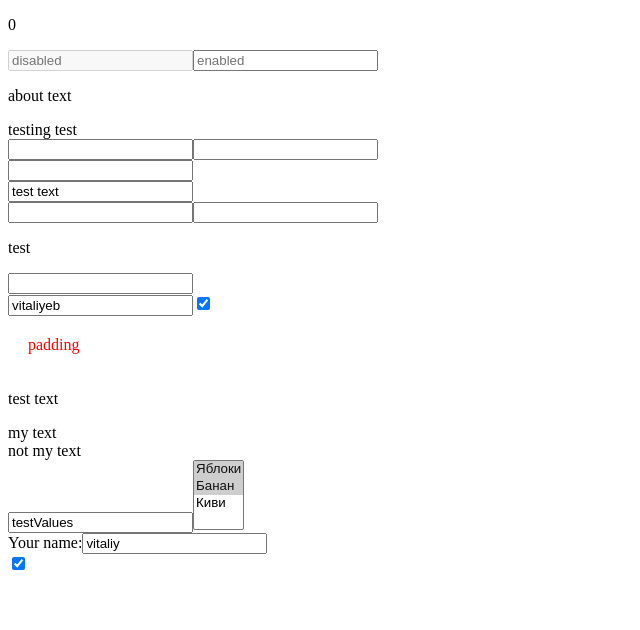
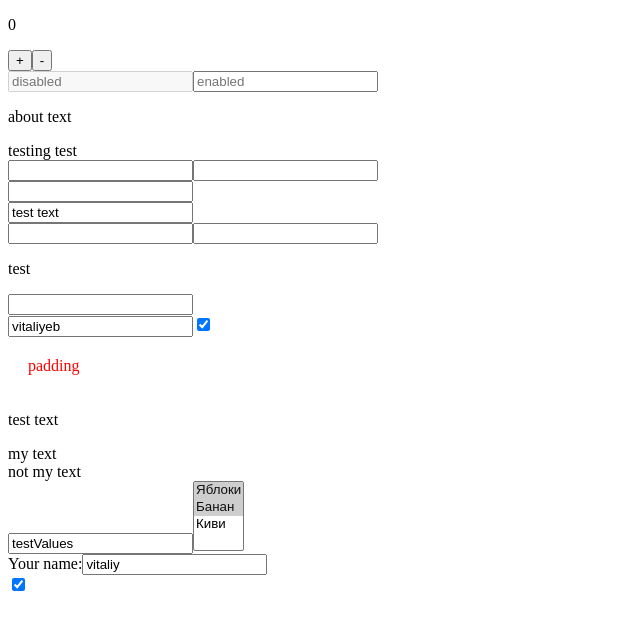
Before and after one commit to vitaliyeb/reactTestComponents, a React (Create React App) app: page / in a window 1280 px wide. Shown: the top 630 px of the page, without its empty margins (0-640 px from the left). Built offline with nearby package versions, Linux system fonts and the light colour scheme.

Commit message:
немного верстки

```diff
--- a/src/TestReduxComponent.js
+++ b/src/TestReduxComponent.js
@@ -3,8 +3,13 @@ import {useSelector} from "react-redux";
 
 
 const TestReduxComponent = () => {
-    const count = useSelector(state => state.count)
-    return (<p>{count}</p>)
+    const count = useSelector(state => state.count);
+
+    return (<div>
+        <p>{count}</p>
+        <button>+</button>
+        <button>-</button>
+    </div>)
 }
 
 export default TestReduxComponent;
```
